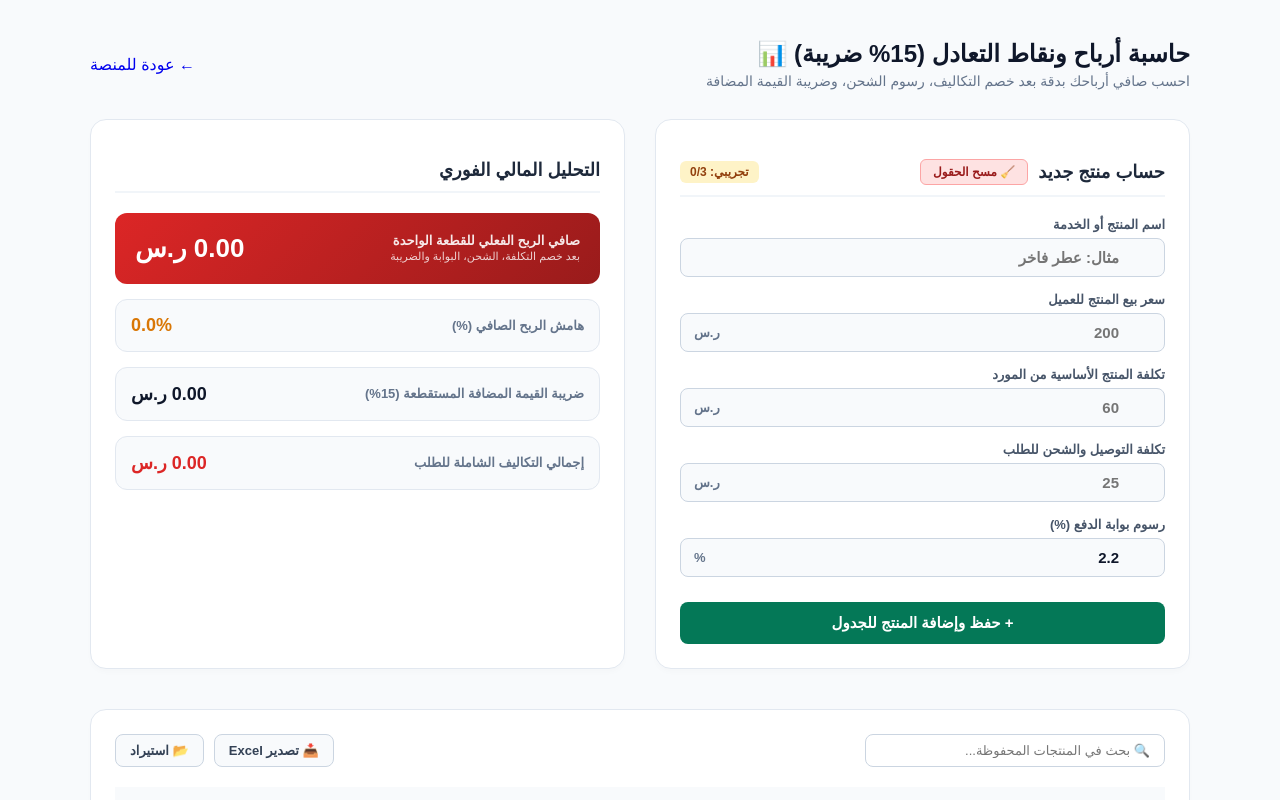
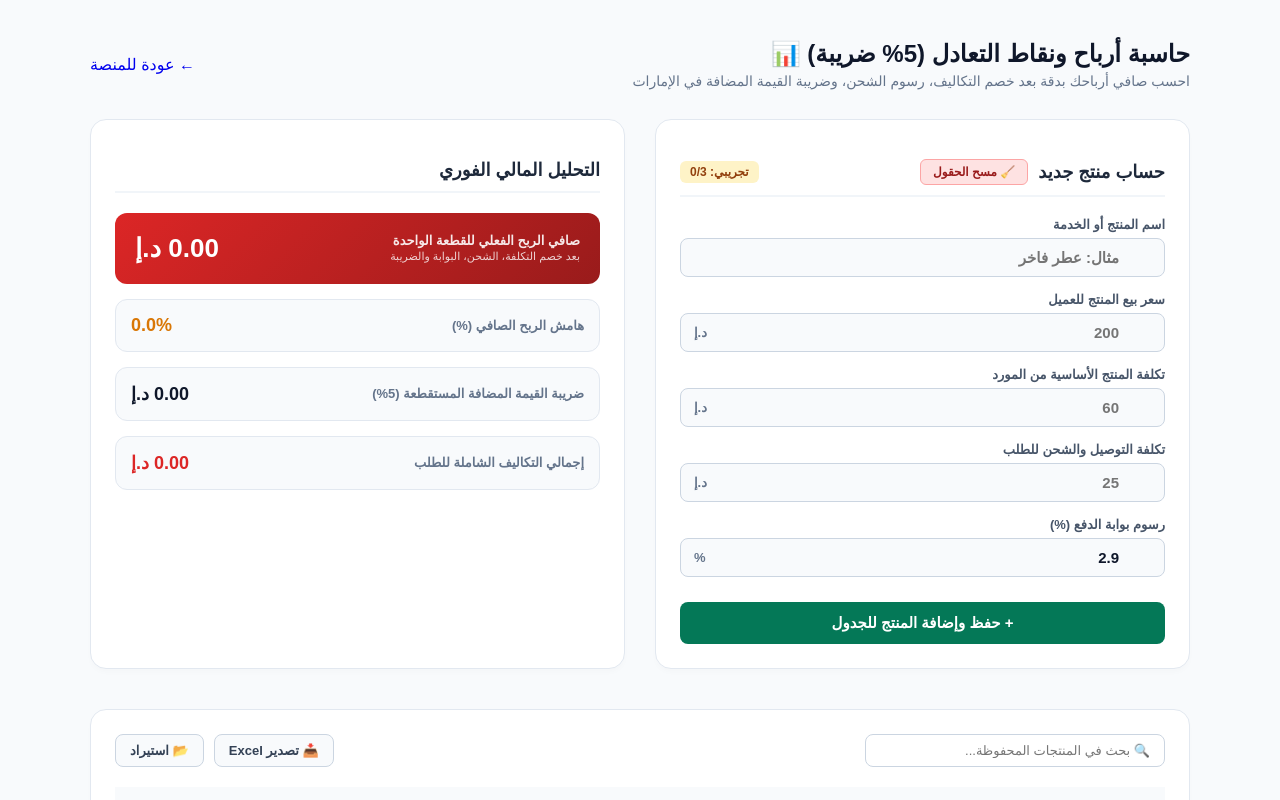
Before and after one commit to engaziasa-lang/engazia-app, a Next.js app: page /hub/ae/profit in a window 1280 px wide. Shown: the top 800 px of the page. Built offline with nearby package versions, Linux system fonts and the light colour scheme.

Commit message:
Update page.tsx

```diff
--- a/app/hub/ae/profit/page.tsx
+++ b/app/hub/ae/profit/page.tsx
@@ -15,12 +15,12 @@ interface ProfitItem {
   createdAt?: string;
 }
 
-export default function ProfitCalculatorSA() {
+export default function ProfitCalculatorAE() {
   const [productName, setProductName] = useState<string>('');
   const [sellingPrice, setSellingPrice] = useState<number | ''>('');
   const [productCost, setProductCost] = useState<number | ''>('');
   const [shippingCost, setShippingCost] = useState<number | ''>('');
-  const [gatewayFeePercent, setGatewayFeePercent] = useState<number | ''>(2.2);
+  const [gatewayFeePercent, setGatewayFeePercent] = useState<number | ''>(2.9);
 
   const [items, setItems] = useState<ProfitItem[]>([]);
   const [searchQuery, setSearchQuery] = useState<string>('');
@@ -29,7 +29,8 @@ export default function ProfitCalculatorSA() {
   const fileInputRef = useRef<HTMLInputElement>(null);
 
   useEffect(() => {
-    const saved = localStorage.getItem('seerk_profit_items');
+    // تم تغيير مفتاح التخزين لفصل بيانات الإمارات عن السعودية
+    const saved = localStorage.getItem('seerk_ae_profit_items');
     if (saved) {
       try { setItems(JSON.parse(saved)); } catch (e) { }
     }
@@ -37,7 +38,7 @@ export default function ProfitCalculatorSA() {
 
   const saveToLocalStorage = (newItems: ProfitItem[]) => {
     setItems(newItems);
-    localStorage.setItem('seerk_profit_items', JSON.stringify(newItems));
+    localStorage.setItem('seerk_ae_profit_items', JSON.stringify(newItems));
   };
 
   const isActivated = typeof window !== 'undefined' && !!localStorage.getItem('merchant_license_key');
@@ -47,7 +48,8 @@ export default function ProfitCalculatorSA() {
   const sCost = typeof shippingCost === 'number' ? shippingCost : 0;
   const gFee = typeof gatewayFeePercent === 'number' ? gatewayFeePercent : 0;
 
-  const vatAmount = sPrice - (sPrice / 1.15);
+  // تعديل الضريبة في الإمارات لتصبح 5%
+  const vatAmount = sPrice - (sPrice / 1.05);
   const gatewayFeeAmount = sPrice * (gFee / 100);
   const totalCosts = pCost + sCost + vatAmount + gatewayFeeAmount;
   const netProfit = sPrice - totalCosts;
@@ -58,7 +60,7 @@ export default function ProfitCalculatorSA() {
     setSellingPrice('');
     setProductCost('');
     setShippingCost('');
-    setGatewayFeePercent(2.2);
+    setGatewayFeePercent(2.9);
     setEditingId(null);
   };
 
@@ -75,7 +77,8 @@ export default function ProfitCalculatorSA() {
 
     const now = new Date();
     const timeOptions: Intl.DateTimeFormatOptions = { hour: 'numeric', minute: 'numeric', hour12: true };
-    const formattedDate = `${now.toLocaleDateString('ar-SA')} - ${now.toLocaleTimeString('ar-SA', timeOptions)}`;
+    // تعديل التوقيت ليطابق الإمارات
+    const formattedDate = `${now.toLocaleDateString('ar-AE')} - ${now.toLocaleTimeString('ar-AE', timeOptions)}`;
 
     if (editingId) {
       const updated = items.map(item => item.id === editingId ? {
@@ -156,10 +159,10 @@ export default function ProfitCalculatorSA() {
                 <th>م</th>
                 <th>اسم المنتج</th>
                 <th>التاريخ والوقت</th>
-                <th>سعر البيع</th>
-                <th>التكلفة والشحن</th>
-                <th>صافي الربح</th>
-                <th>هامش الربح</th>
+                <th>سعر البيع (د.إ)</th>
+                <th>التكلفة والشحن (د.إ)</th>
+                <th>صافي الربح (د.إ)</th>
+                <th>هامش الربح (%)</th>
               </tr>
             </thead>
             <tbody>
@@ -199,7 +202,7 @@ export default function ProfitCalculatorSA() {
     const url = URL.createObjectURL(blob);
     const link = document.createElement("a");
     link.setAttribute("href", url);
-    link.setAttribute("download", "seerk_profit_analysis.xls");
+    link.setAttribute("download", "seerk_ae_profit_analysis.xls");
     document.body.appendChild(link);
     link.click();
     document.body.removeChild(link);
@@ -293,10 +296,10 @@ export default function ProfitCalculatorSA() {
 
       <div className="header">
         <div className="title-box">
-          <h1>حاسبة أرباح ونقاط التعادل (15% ضريبة) 📊</h1>
-          <p>احسب صافي أرباحك بدقة بعد خصم التكاليف، رسوم الشحن، وضريبة القيمة المضافة</p>
+          <h1>حاسبة أرباح ونقاط التعادل (5% ضريبة) 📊</h1>
+          <p>احسب صافي أرباحك بدقة بعد خصم التكاليف، رسوم الشحن، وضريبة القيمة المضافة في الإمارات</p>
         </div>
-        <Link href="/hub/sa" className="back-btn">
+        <Link href="/hub/ae" className="back-btn">
           <span>←</span> عودة للمنصة
         </Link>
       </div>
@@ -326,7 +329,7 @@ export default function ProfitCalculatorSA() {
               <label>سعر بيع المنتج للعميل</label>
               <div className="input-wrapper">
                 <input type="number" min="0" value={sellingPrice === '' ? '' : sellingPrice} onChange={(e) => setSellingPrice(e.target.value === '' ? '' : Number(e.target.value))} placeholder="200" required />
-                <span className="currency-tag">ر.س</span>
+                <span className="currency-tag">د.إ</span>
               </div>
             </div>
 
@@ -334,7 +337,7 @@ export default function ProfitCalculatorSA() {
               <label>تكلفة المنتج الأساسية من المورد</label>
               <div className="input-wrapper">
                 <input type="number" min="0" value={productCost === '' ? '' : productCost} onChange={(e) => setProductCost(e.target.value === '' ? '' : Number(e.target.value))} placeholder="60" required />
-                <span className="currency-tag">ر.س</span>
+                <span className="currency-tag">د.إ</span>
               </div>
             </div>
 
@@ -342,14 +345,14 @@ export default function ProfitCalculatorSA() {
               <label>تكلفة التوصيل والشحن للطلب</label>
               <div className="input-wrapper">
                 <input type="number" min="0" value={shippingCost === '' ? '' : shippingCost} onChange={(e) => setShippingCost(e.target.value === '' ? '' : Number(e.target.value))} placeholder="25" />
-                <span className="currency-tag">ر.س</span>
+                <span className="currency-tag">د.إ</span>
               </div>
             </div>
 
             <div className="input-group">
               <label>رسوم بوابة الدفع (%)</label>
               <div className="input-wrapper">
-                <input type="number" step="0.1" min="0" value={gatewayFeePercent === '' ? '' : gatewayFeePercent} onChange={(e) => setGatewayFeePercent(e.target.value === '' ? '' : Number(e.target.value))} placeholder="2.2" />
+                <input type="number" step="0.1" min="0" value={gatewayFeePercent === '' ? '' : gatewayFeePercent} onChange={(e) => setGatewayFeePercent(e.target.value === '' ? '' : Number(e.target.value))} placeholder="2.9" />
                 <span className="currency-tag">%</span>
               </div>
             </div>
@@ -370,7 +373,7 @@ export default function ProfitCalculatorSA() {
               <div style={{ fontSize: '11px', opacity: 0.8, marginTop: '2px' }}>بعد خصم التكلفة، الشحن، البوابة والضريبة</div>
             </div>
             <div className="result-value">
-              {netProfit.toFixed(2)} ر.س
+              {netProfit.toFixed(2)} د.إ
             </div>
           </div>
 
@@ -382,13 +385,13 @@ export default function ProfitCalculatorSA() {
           </div>
 
           <div className="result-box">
-            <span className="result-label">ضريبة القيمة المضافة المستقطعة (15%)</span>
-            <span className="result-value">{vatAmount.toFixed(2)} ر.س</span>
+            <span className="result-label">ضريبة القيمة المضافة المستقطعة (5%)</span>
+            <span className="result-value">{vatAmount.toFixed(2)} د.إ</span>
           </div>
 
           <div className="result-box">
             <span className="result-label">إجمالي التكاليف الشاملة للطلب</span>
-            <span className="result-value" style={{ color: '#dc2626' }}>{totalCosts.toFixed(2)} ر.س</span>
+            <span className="result-value" style={{ color: '#dc2626' }}>{totalCosts.toFixed(2)} د.إ</span>
           </div>
         </div>
       </div>
@@ -438,9 +441,9 @@ export default function ProfitCalculatorSA() {
                       <div style={{ fontWeight: 900, color: '#0f172a' }}>{item.name}</div>
                       {item.createdAt && <div style={{ fontSize: '11px', color: '#64748b', marginTop: '4px', fontWeight: 600 }}>🕒 {item.createdAt}</div>}
                     </td>
-                    <td>{item.sellingPrice} ر.س</td>
-                    <td>{(item.productCost + item.shippingCost)} ر.س</td>
-                    <td style={{ color: item.netProfit > 0 ? '#047857' : '#dc2626', fontWeight: 900 }}>{item.netProfit} ر.س</td>
+                    <td>{item.sellingPrice} د.إ</td>
+                    <td>{(item.productCost + item.shippingCost)} د.إ</td>
+                    <td style={{ color: item.netProfit > 0 ? '#047857' : '#dc2626', fontWeight: 900 }}>{item.netProfit} د.إ</td>
                     <td>{item.margin}%</td>
                     <td>
                       <div style={{ display: 'flex', gap: '8px', flexWrap: 'wrap' }}>
@@ -456,9 +459,9 @@ export default function ProfitCalculatorSA() {
               <tfoot>
                 <tr className="tfoot-row">
                   <td colSpan={2} style={{ textAlign: 'center' }}>الإجمالي الكلي / المتوسط</td>
-                  <td>{totalSellingPrice.toFixed(2)} ر.س</td>
-                  <td>{totalCostsValue.toFixed(2)} ر.س</td>
-                  <td style={{ color: totalNetProfitValue > 0 ? '#047857' : '#dc2626' }}>{totalNetProfitValue.toFixed(2)} ر.س</td>
+                  <td>{totalSellingPrice.toFixed(2)} د.إ</td>
+                  <td>{totalCostsValue.toFixed(2)} د.إ</td>
+                  <td style={{ color: totalNetProfitValue > 0 ? '#047857' : '#dc2626' }}>{totalNetProfitValue.toFixed(2)} د.إ</td>
                   <td style={{ color: overallMargin > 0 ? '#047857' : '#dc2626' }}>{overallMargin.toFixed(1)}%</td>
                   <td></td>
                 </tr>
```
